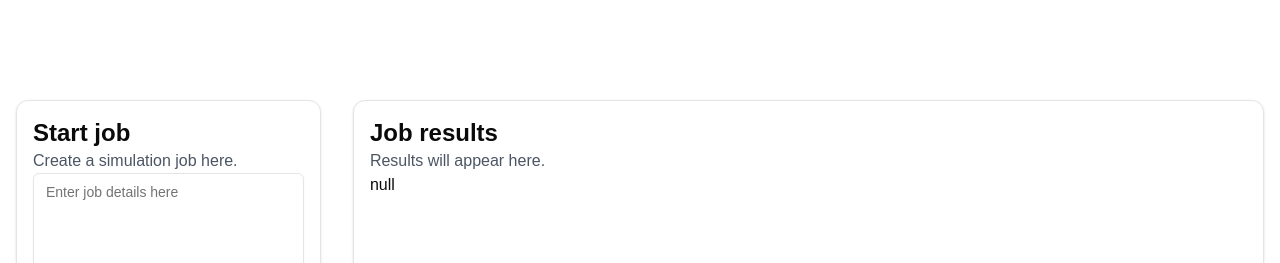
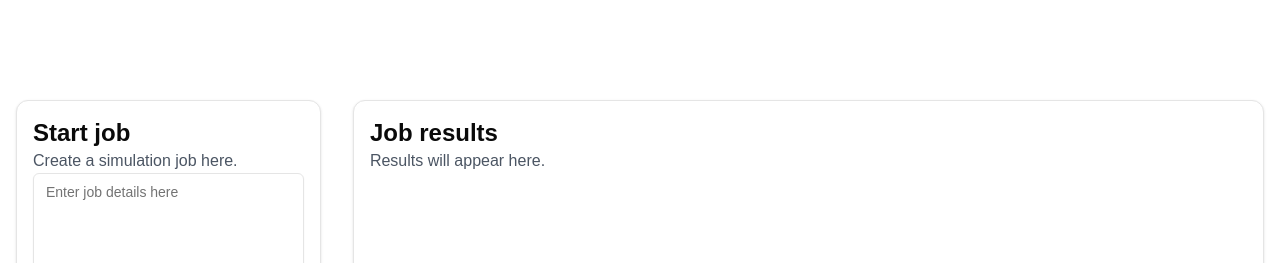
Before and after one commit to nikhilwoodruff/policyengine-prototype, a Next.js app in the folder app/: page / in a window 1280 px wide. Shown: the top 263 px of the page. Built offline with nearby package versions, Linux system fonts and the light colour scheme.

Commit message:
Adjust UI slightly

```diff
--- a/app/app/page.tsx
+++ b/app/app/page.tsx
@@ -57,8 +57,7 @@ export default function Home() {
       <Card className="h-3/4 w-3/4 p-4 m-4">
         <h1 className="text-2xl font-bold">Job results</h1>
         <p className="text-gray-600">Results will appear here.</p>
-        <p>{jobId}</p>
-        <p>{JSON.stringify(jobData)}</p>
+        <p>{jobData?.new?.result ? JSON.stringify(jobData.new.result) : ""}</p>
       </Card>
     </div>
   );
```
